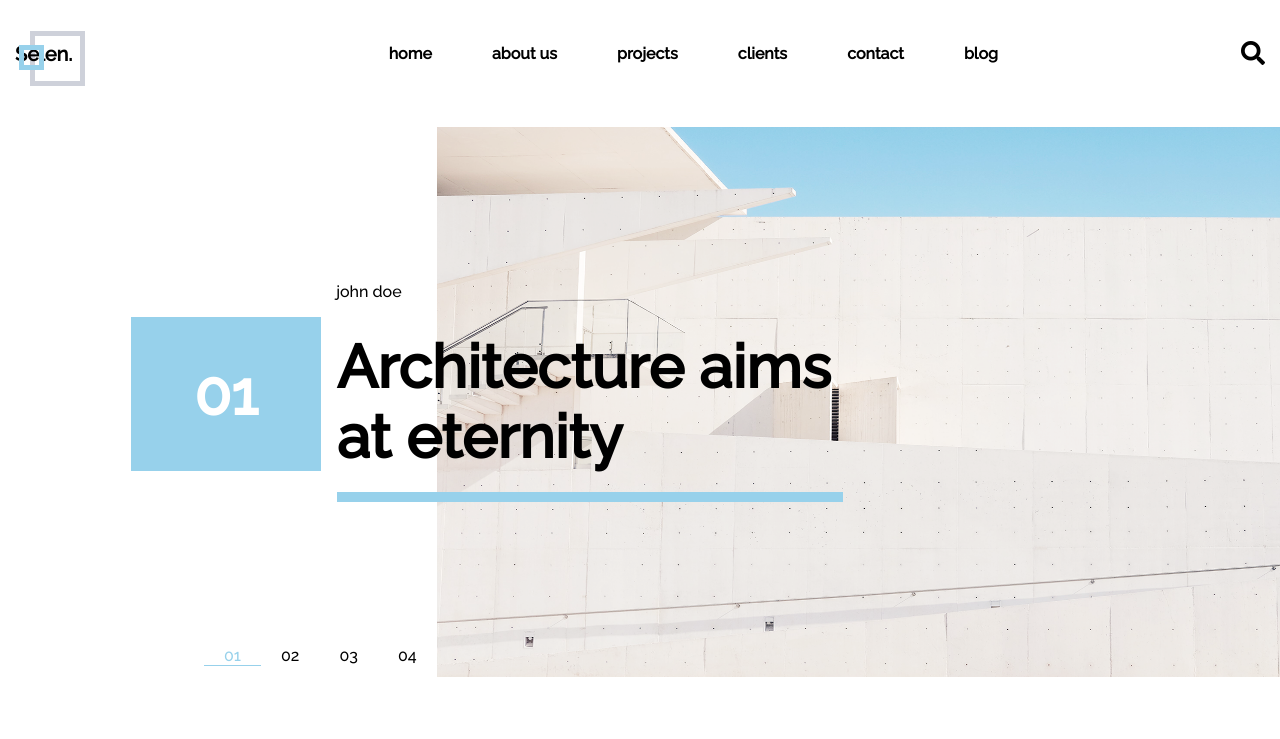
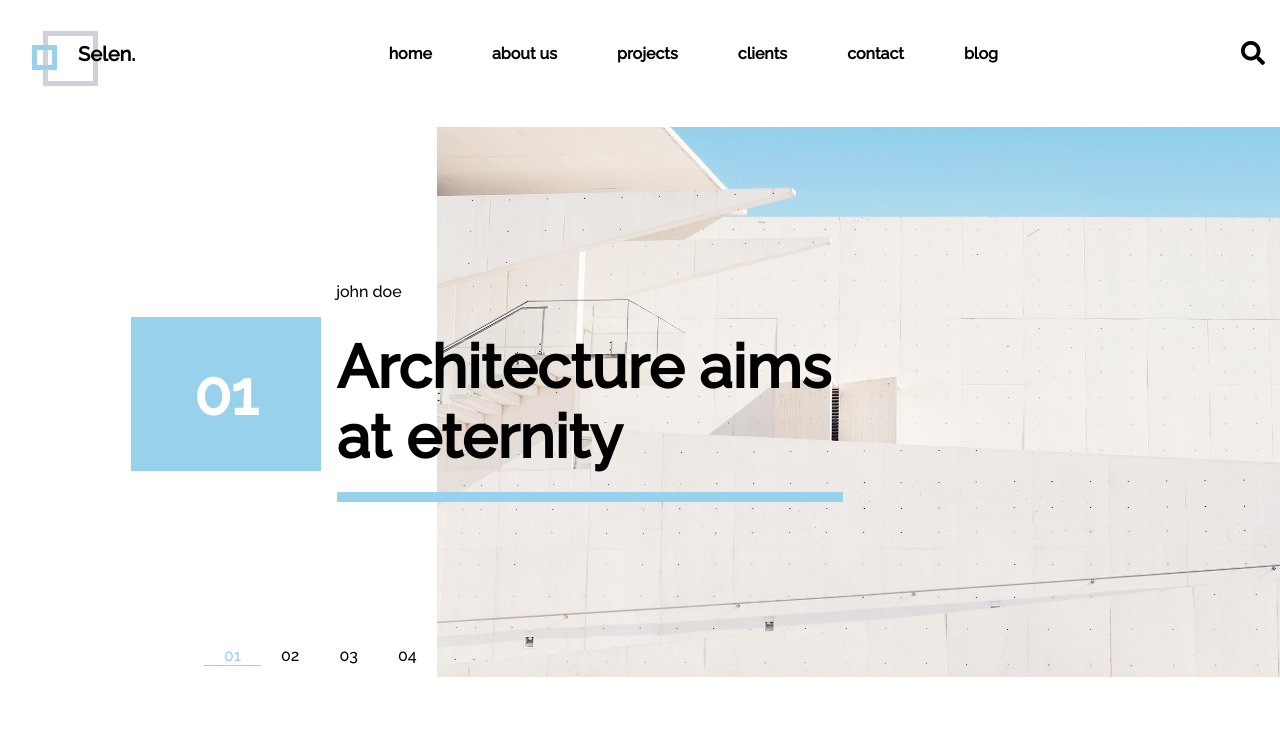
Before and after one commit to JakubOlkowicz/Selen, a website: page src/index.html in a window 1280 px wide. Shown: the top 739 px of the page. Drawn offline with nearby package versions, Linux system fonts and the light colour scheme; files that its build step writes are made by us from their sources.

Commit message:
fix logo

```diff
--- a/src/sass/component/navbar.scss
+++ b/src/sass/component/navbar.scss
@@ -14,6 +14,7 @@
     .col-md-2.logo{
         position: relative;
         h1{
+            text-align: center;
             font-size: 20px;
         }
         h1::after,h1::before{
@@ -26,14 +27,14 @@
             width: 25px;
             height: 25px;
             top: 35%;
-            left: 9%;
+            left: 15%;
         }
         h1::before{
             border-color: $color-gray;
             width: 55px;
             height: 55px;
             top: 10%;
-            left: 14%;
+            left: 20%;
             z-index: -1;
 
         }
```
